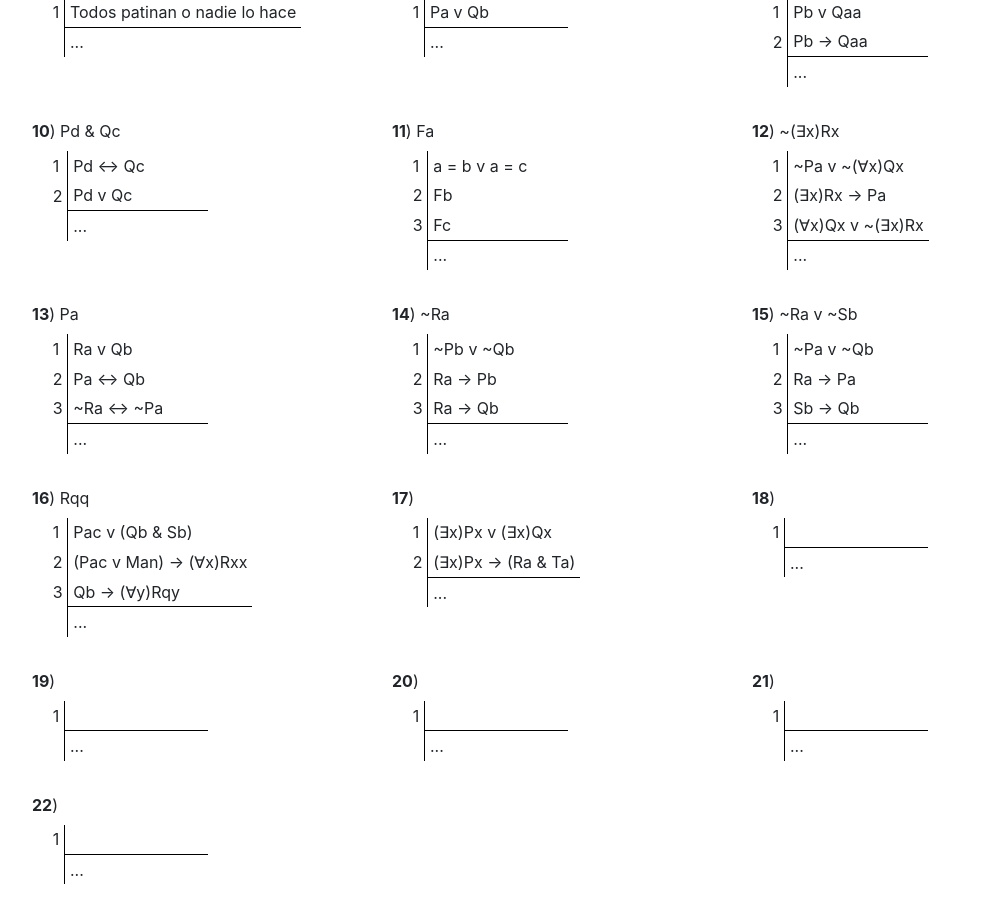
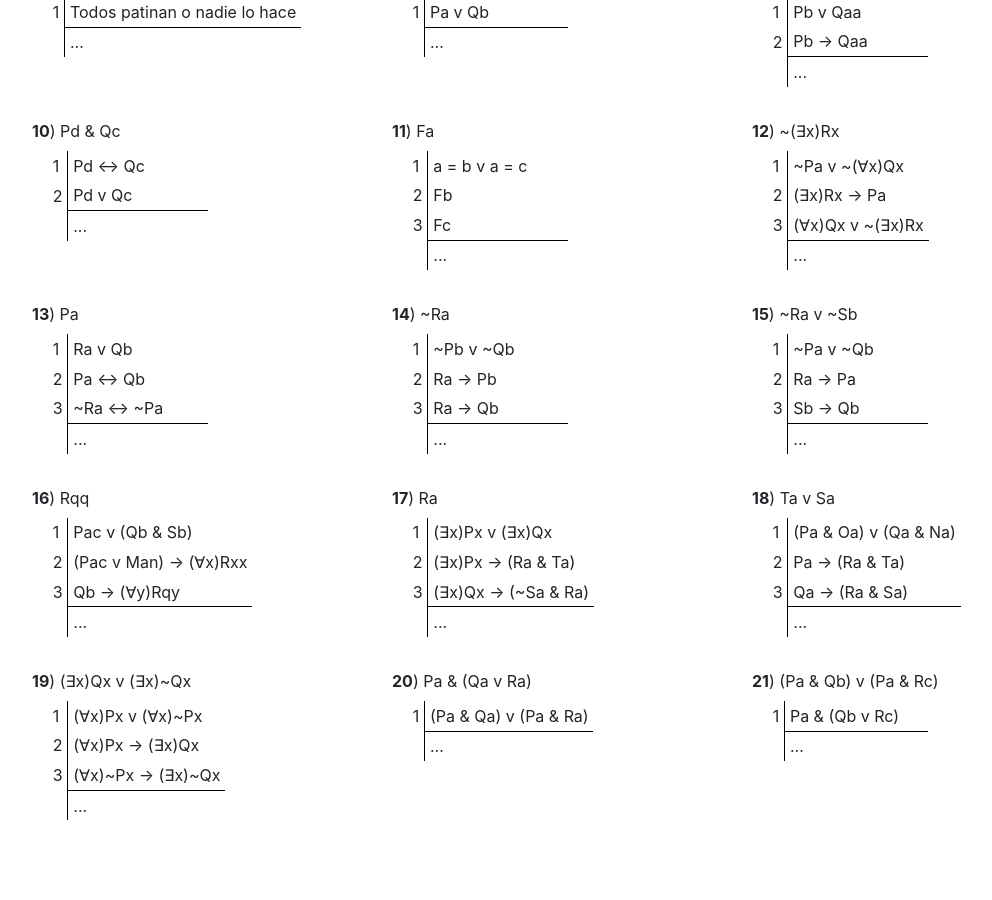
Before and after one commit to juanrloaiza/logicaur, a Jekyll site: the page built from _deduccion/5.md, in a window 1280 px wide and 900 px high, scrolled down 1476 px. Shown: the whole window, without its empty margins (83-1075 px from the left). Built offline with Jekyll 4.4.1, drawn with Linux system fonts in a browser that asks for light colours; after the commit the page ends 2312 px from its top, so only the background shows below that.

```diff
--- a/_data/deduccion5/ejercicios.yml
+++ b/_data/deduccion5/ejercicios.yml
@@ -87,24 +87,25 @@
 - premisas:
     - (:existe:x)Px v (:existe:x)Qx
     - (:existe:x)Px -> (Ra & Ta)
-  objetivo:
+    - (:existe:x)Qx -> (~Sa & Ra)
+  objetivo: Ra
 
 - premisas:
-    -
-  objetivo:
+    - (Pa & Oa) v (Qa & Na)
+    - Pa -> (Ra & Ta)
+    - Qa -> (Ra & Sa)
+  objetivo: Ta v Sa
 
 - premisas:
-    -
-  objetivo:
+    - (:todo:x)Px v (:todo:x)~Px
+    - (:todo:x)Px -> (:existe:x)Qx
+    - (:todo:x)~Px -> (:existe:x)~Qx
+  objetivo: (:existe:x)Qx v (:existe:x)~Qx
 
 - premisas:
-    -
-  objetivo:
+    - (Pa & Qa) v (Pa & Ra)
+  objetivo: Pa & (Qa v Ra)
 
 - premisas:
-    -
-  objetivo:
-
-- premisas:
-    -
-  objetivo:
+    - Pa & (Qb v Rc)
+  objetivo: (Pa & Qb) v (Pa & Rc)
```
